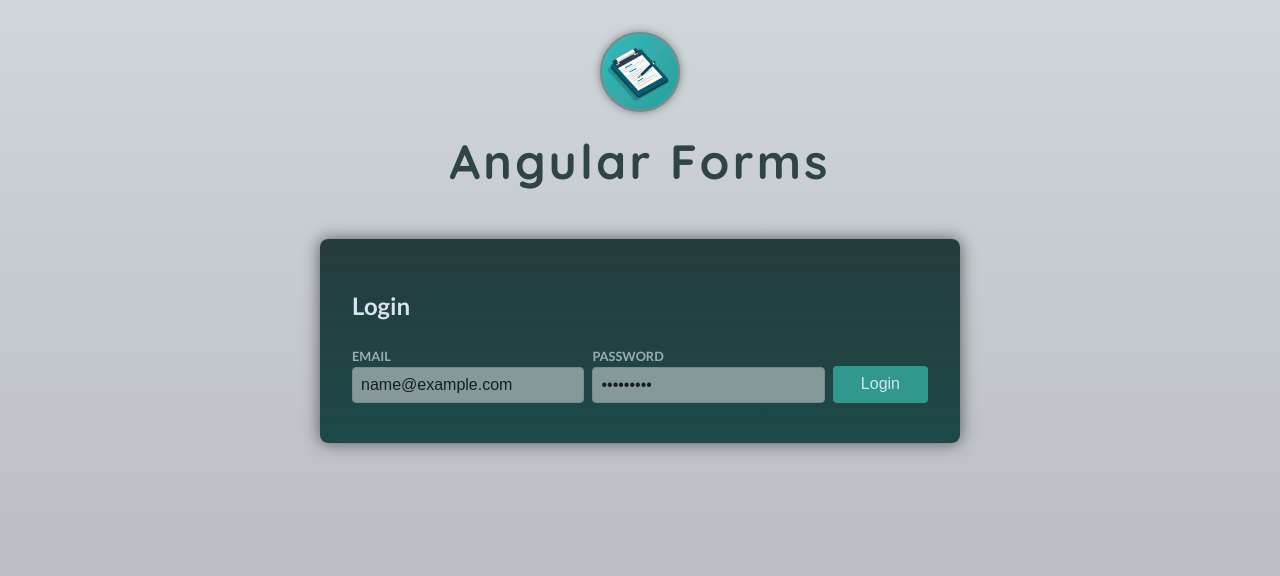
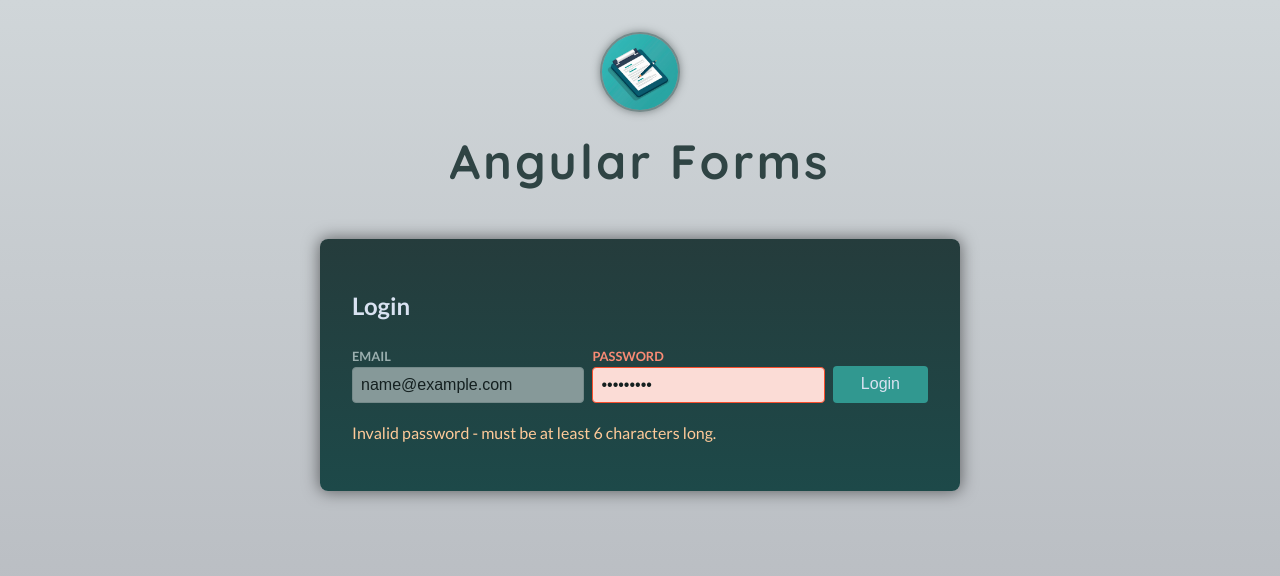
Before and after one commit to stoyankisyov/angular-course, an Angular app in the folder 11-forms/: page / in a window 1280 px wide. Both pictures are taken after typing "name@example.com", "Sample123" into the empty fields and a click on the button "Login". Shown: the top 576 px of the page. Built offline with nearby package versions, Linux system fonts and the light colour scheme.

Commit message:
Add build-in and custom validators

```diff
--- a/11-forms/src/app/auth/login-reactive-forms/login-reactive-forms.component.html
+++ b/11-forms/src/app/auth/login-reactive-forms/login-reactive-forms.component.html
@@ -14,4 +14,12 @@
 
     <button class="button">Login</button>
   </div>
+
+  @if(emailIsInvalid) {
+  <p class="control-error">Invalid email address.</p>
+  } @if(passwordIsInvalid) {
+  <p class="control-error">
+    Invalid password - must be at least 6 characters long.
+  </p>
+  }
 </form>
--- a/11-forms/src/app/auth/login-reactive-forms/login-reactive-forms.component.ts
+++ b/11-forms/src/app/auth/login-reactive-forms/login-reactive-forms.component.ts
@@ -1,5 +1,19 @@
 import { Component } from '@angular/core';
-import { FormControl, FormGroup, ReactiveFormsModule } from '@angular/forms';
+import {
+  AbstractControl,
+  FormControl,
+  FormGroup,
+  ReactiveFormsModule,
+  Validators,
+} from '@angular/forms';
+
+function mustContainQuestionMark(control: AbstractControl) {
+  if (control.value.includes('?')) {
+    return null;
+  }
+
+  return { doesNotContainQuestionMark: true };
+}
 
 @Component({
   selector: 'app-login-reactive-forms',
@@ -10,14 +24,39 @@ import { FormControl, FormGroup, ReactiveFormsModule } from '@angular/forms';
 })
 export class LoginReactiveFormsComponent {
   form = new FormGroup({
-    email: new FormControl(''),
-    password: new FormControl(''),
+    email: new FormControl('', {
+      validators: [Validators.required, Validators.email],
+    }),
+    password: new FormControl('', {
+      validators: [
+        Validators.required,
+        Validators.minLength(6),
+        mustContainQuestionMark,
+      ],
+    }),
   });
+
+  get emailIsInvalid() {
+    return (
+      this.form.controls.email.touched &&
+      this.form.controls.email.dirty &&
+      this.form.controls.email.invalid
+    );
+  }
+
+  get passwordIsInvalid() {
+    return (
+      this.form.controls.password.touched &&
+      this.form.controls.password.dirty &&
+      this.form.controls.password.invalid
+    );
+  }
 
   onSubmit() {
     console.log(this.form);
     const enteredEmail = this.form.value.email;
     const enteredPassword = this.form.value.password;
+
     console.log(
       `Entered Email: ${enteredEmail}, Entered Password: ${enteredPassword}`
     );
```
